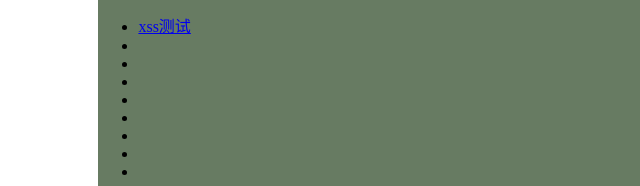
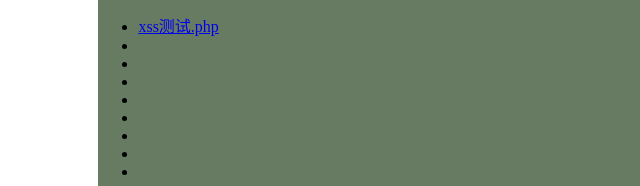
Before and after one commit to 1sui20/The_index, a plain HTML site: page index.html in a window 1280 px wide. Shown: the part 356-542 px from the top of the page, 36-676 px from the left. Drawn offline with Linux system fonts and the light colour scheme.

Commit message:
Update index.html

```diff
--- a/index.html
+++ b/index.html
@@ -70,7 +70,7 @@
                 <p><strong>主站记录</strong></p>
             </div>
             <ul>
-                <li><a href="./xss测试">xss测试</a></li>
+                <li><a href="./xss测试.php">xss测试.php</a></li>
                 <li></li>
                 <li></li>
                 <li></li>
```
